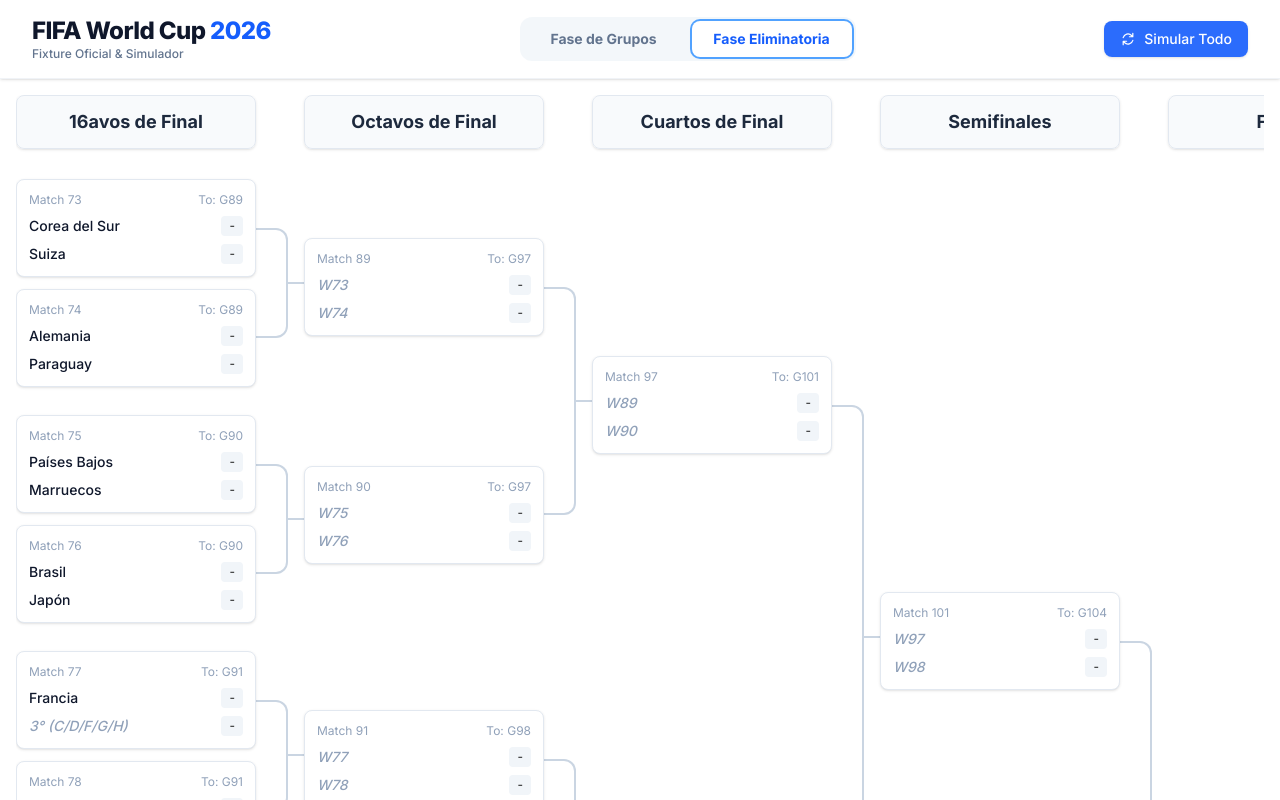
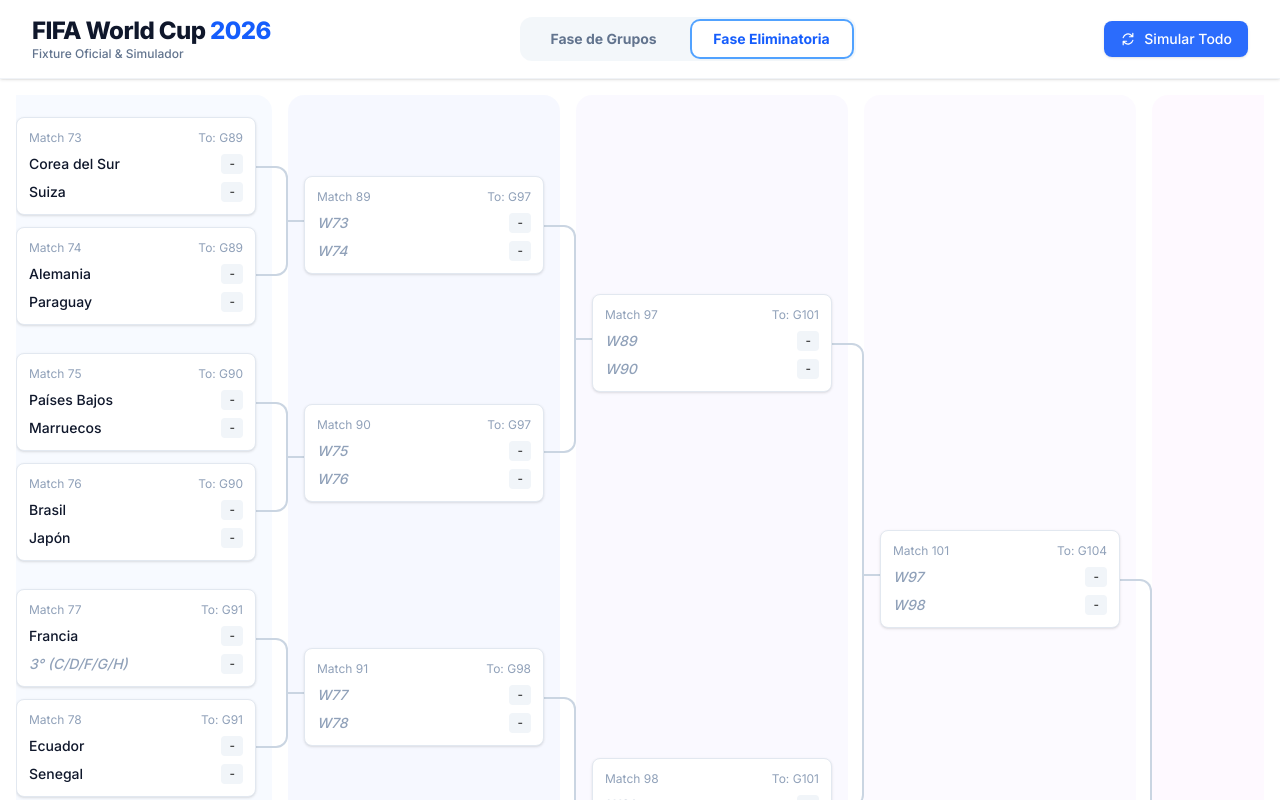
Before and after one commit to josemqu/fifa-world-cup-2026, a Next.js app: page /knockout in a window 1280 px wide. Shown: the top 800 px of the page. Built offline with nearby package versions, Linux system fonts and the light colour scheme.

Commit message:
Hide scrollbar in knockout stage grid and add subtle colored backgrounds to distinguish tournament rounds

```diff
--- a/src/components/KnockoutStage.tsx
+++ b/src/components/KnockoutStage.tsx
@@ -145,7 +145,7 @@
       initial={{ opacity: 0, y: 20 }}
       animate={{ opacity: 1, y: 0 }}
     >
-      <div className="overflow-x-auto">
+      <div className="overflow-x-auto pb-4 [&::-webkit-scrollbar]:hidden [-ms-overflow-style:'none'] [scrollbar-width:'none']">
         <div
           className="grid gap-x-12 gap-y-4 min-w-max"
           style={{
@@ -153,20 +153,27 @@
             gridTemplateRows: "auto repeat(8, minmax(220px, auto))",
           }}
         >
+          {/* Stage Backgrounds - Subtle differences to separate stages */}
+          <div className="col-start-1 row-start-1 row-span-full rounded-2xl bg-blue-50/50 dark:bg-blue-900/10 -mx-4" />
+          <div className="col-start-2 row-start-1 row-span-full rounded-2xl bg-indigo-50/50 dark:bg-indigo-900/10 -mx-4" />
+          <div className="col-start-3 row-start-1 row-span-full rounded-2xl bg-violet-50/50 dark:bg-violet-900/10 -mx-4" />
+          <div className="col-start-4 row-start-1 row-span-full rounded-2xl bg-purple-50/50 dark:bg-purple-900/10 -mx-4" />
+          <div className="col-start-5 row-start-1 row-span-full rounded-2xl bg-fuchsia-50/50 dark:bg-fuchsia-900/10 -mx-4" />
+
           {/* Headers */}
-          <div className="col-start-1">
+          <div className="col-start-1 sticky top-0 z-20">
             <h3 className={headerClass}>16avos de Final</h3>
           </div>
-          <div className="col-start-2">
+          <div className="col-start-2 sticky top-0 z-20">
             <h3 className={headerClass}>Octavos de Final</h3>
           </div>
-          <div className="col-start-3">
+          <div className="col-start-3 sticky top-0 z-20">
             <h3 className={headerClass}>Cuartos de Final</h3>
           </div>
-          <div className="col-start-4">
+          <div className="col-start-4 sticky top-0 z-20">
             <h3 className={headerClass}>Semifinales</h3>
           </div>
-          <div className="col-start-5">
+          <div className="col-start-5 sticky top-0 z-20">
             <h3 className={headerClass}>Finales</h3>
           </div>
 
```
